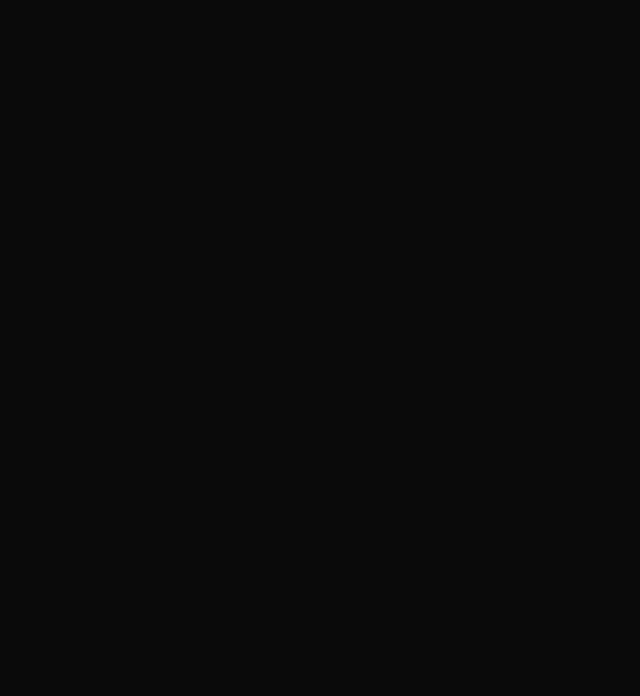
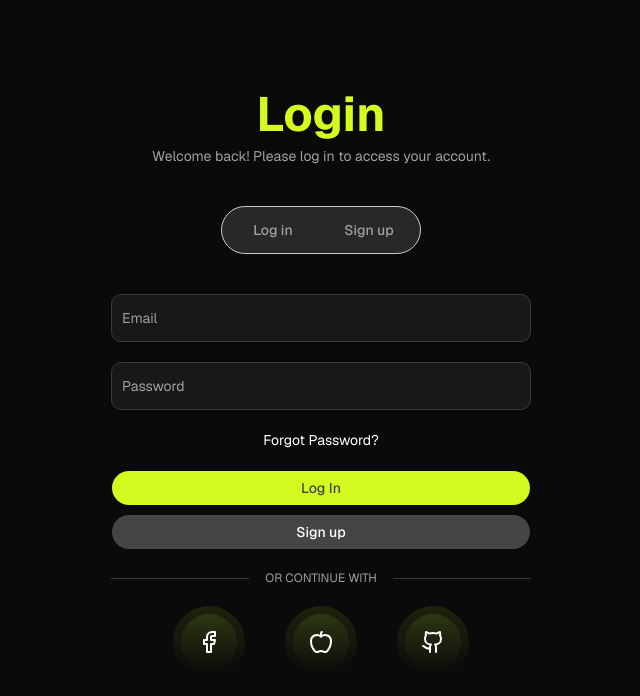
Before and after one commit to ubaid1840/ap2t, a Next.js app: page /auth in a window 1280 px wide. Shown: the top 696 px of the page, without its empty margins (319-959 px from the left). Built offline with nearby package versions, Linux system fonts and the light colour scheme.

Commit message:
auth page login

```diff
--- a/app/auth/page.tsx
+++ b/app/auth/page.tsx
@@ -1,9 +1,59 @@
+import { Input } from "@/components/ui/input"
+import { Tabs, TabsContent, TabsList, TabsTrigger } from "@/components/ui/tabs"
+import Link from "next/link"
+import { Button } from "@/components/ui/button"
+import LoginForm from "@/components/loginForm"
+
+export default function Page() {
+  return (
+    <div className="min-h-screen flex justify-center items-center ">
+      <Tabs defaultValue="login" className="w-[420px] space-y-8 ">
+
+        {/* Header */}
+        <TabsContent value="login" className="gap-2 flex flex-col justify-center items-center">
+          <h1 className="font-bold text-5xl text-primary">Login</h1>
+          <p className="text-sm text-muted-foreground">
+            Welcome back! Please log in to access your account.
+          </p>
+        </TabsContent>
+
+        <TabsContent value="signup" className="gap-2 flex flex-col justify-center items-center">
+          <h1 className="font-bold text-5xl text-primary">Sign in</h1>
+          <p className="text-sm text-muted-foreground text-center">
+            Join our community today! Create an account to unlock exclusive features and personalized experiences.
+          </p>
+        </TabsContent>
+
+        <div className="w-full flex justify-center">
+        <TabsList className="border border-[#cbcbcb] bg-[#282828] w-50 py-2">
+          <TabsTrigger value="login" className="flex-1">
+            Log in
+          </TabsTrigger>
+          <TabsTrigger value="signup" className="flex-1">
+            Sign up
+          </TabsTrigger>
+        </TabsList>
+        </div>
 
 
-export default function Page(){
+       <TabsContent value="login">
+            <LoginForm/>
+        </TabsContent>
 
-    return (
-        <>
-        </>
-    )
+
+        <TabsContent value="signup">
+          <div className="space-y-6">
+            <Input type="email" placeholder="Email" />
+            <Input type="password" placeholder="Password" />
+            <Input type="password" placeholder="Confirm Password" />
+
+            <Button className="w-full bg-primary text-secondary">
+              Sign up
+            </Button>
+          </div>
+        </TabsContent>
+
+      </Tabs>
+    </div>
+  )
 }
--- /dev/null
+++ b/components/loginForm.tsx
@@ -0,0 +1,42 @@
+import { Form } from "@base-ui/react";
+import { Input } from "./ui/input";
+import Link from "next/link";
+import { Button } from "./ui/button";
+import GradientIcon from "./icon-container";
+import { Facebook,Apple, Twitter, Github } from "lucide-react";
+export default function LoginForm(){
+    const handlesubmit=()=>{
+        console.log("submitting")
+    }
+return(
+    <form  className="space-y-5">
+        <div className="flex flex-col justify-center items-center gap-5">
+        <Input className="rounded-[10px] h-12" type="email" placeholder="Email"/>
+        <Input className="rounded-[10px] h-12" type="password" placeholder="Password"/>
+        <Link href="#">Forgot Password?</Link>
+        </div>
+
+        <div className="flex flex-col gap-2">
+            <Button type="submit" className="bg-primary text-secondary w-full"> Log In</Button>
+            <Button className="bg-secondary text-white w-full">Sign up</Button>
+        </div>
+
+             <div className="flex items-center gap-4">
+        <span className="h-px flex-1 bg-border" />
+        <span className="text-xs text-muted-foreground uppercase">
+          or continue with
+        </span>
+        <span className="h-px flex-1 bg-border" />
+      </div>
+
+        <div className="flex justify-center items-center gap-10">
+            <button><GradientIcon><Facebook/></GradientIcon></button>
+            <button><GradientIcon><Apple/></GradientIcon></button>
+            <button><GradientIcon><Github/></GradientIcon></button>
+        </div>
+
+
+
+    </form>
+)
+}
--- /dev/null
+++ b/components/ui/tabs.tsx
@@ -0,0 +1,90 @@
+"use client"
+
+import * as React from "react"
+import { cva, type VariantProps } from "class-variance-authority"
+import { Tabs as TabsPrimitive } from "radix-ui"
+
+import { cn } from "@/lib/utils"
+
+function Tabs({
+  className,
+  orientation = "horizontal",
+  ...props
+}: React.ComponentProps<typeof TabsPrimitive.Root>) {
+  return (
+    <TabsPrimitive.Root
+      data-slot="tabs"
+      data-orientation={orientation}
+      className={cn(
+        "gap-2 group/tabs flex data-[orientation=horizontal]:flex-col",
+        className
+      )}
+      {...props}
+    />
+  )
+}
+
+const tabsListVariants = cva(
+  "rounded-lg p-[3px] group-data-horizontal/tabs:h-9 data-[variant=line]:rounded-none group/tabs-list text-muted-foreground inline-flex w-fit items-center justify-center group-data-[orientation=vertical]/tabs:h-fit group-data-[orientation=vertical]/tabs:flex-col",
+  {
+    variants: {
+      variant: {
+        default: "bg-muted",
+        line: "gap-1 bg-transparent",
+      },
+    },
+    defaultVariants: {
+      variant: "default",
+    },
+  }
+)
+
+function TabsList({
+  className,
+  variant = "default",
+  ...props
+}: React.ComponentProps<typeof TabsPrimitive.List> &
+  VariantProps<typeof tabsListVariants>) {
+  return (
+    <TabsPrimitive.List
+      data-slot="tabs-list"
+      data-variant={variant}
+      className={cn(tabsListVariants({ variant }), className)}
+      {...props}
+    />
+  )
+}
+
+function TabsTrigger({
+  className,
+  ...props
+}: React.ComponentProps<typeof TabsPrimitive.Trigger>) {
+  return (
+    <TabsPrimitive.Trigger
+      data-slot="tabs-trigger"
+      className={cn(
+        "gap-1.5 rounded-md border border-transparent px-2 py-1 text-sm font-medium group-data-[variant=default]/tabs-list:data-active:shadow-sm group-data-[variant=line]/tabs-list:data-active:shadow-none [&_svg:not([class*='size-'])]:size-4 focus-visible:border-ring focus-visible:ring-ring/50 focus-visible:outline-ring text-foreground/60 hover:text-foreground dark:text-muted-foreground dark:hover:text-foreground relative inline-flex h-[calc(100%-1px)] flex-1 items-center justify-center whitespace-nowrap transition-all group-data-[orientation=vertical]/tabs:w-full group-data-[orientation=vertical]/tabs:justify-start focus-visible:ring-[3px] focus-visible:outline-1 disabled:pointer-events-none disabled:opacity-50 [&_svg]:pointer-events-none [&_svg]:shrink-0",
+        "group-data-[variant=line]/tabs-list:bg-transparent group-data-[variant=line]/tabs-list:data-active:bg-transparent dark:group-data-[variant=line]/tabs-list:data-active:border-transparent dark:group-data-[variant=line]/tabs-list:data-active:bg-transparent",
+        "data-active:bg-background dark:data-active:text-foreground dark:data-active:border-input dark:data-active:bg-input/30 data-active:text-foreground",
+        "after:bg-foreground after:absolute after:opacity-0 after:transition-opacity group-data-[orientation=horizontal]/tabs:after:inset-x-0 group-data-[orientation=horizontal]/tabs:after:bottom-[-5px] group-data-[orientation=horizontal]/tabs:after:h-0.5 group-data-[orientation=vertical]/tabs:after:inset-y-0 group-data-[orientation=vertical]/tabs:after:-right-1 group-data-[orientation=vertical]/tabs:after:w-0.5 group-data-[variant=line]/tabs-list:data-active:after:opacity-100",
+        className
+      )}
+      {...props}
+    />
+  )
+}
+
+function TabsContent({
+  className,
+  ...props
+}: React.ComponentProps<typeof TabsPrimitive.Content>) {
+  return (
+    <TabsPrimitive.Content
+      data-slot="tabs-content"
+      className={cn("text-sm flex-1 outline-none", className)}
+      {...props}
+    />
+  )
+}
+
+export { Tabs, TabsList, TabsTrigger, TabsContent, tabsListVariants }
```
Also changed, not shown: public/authbg.png (added).
